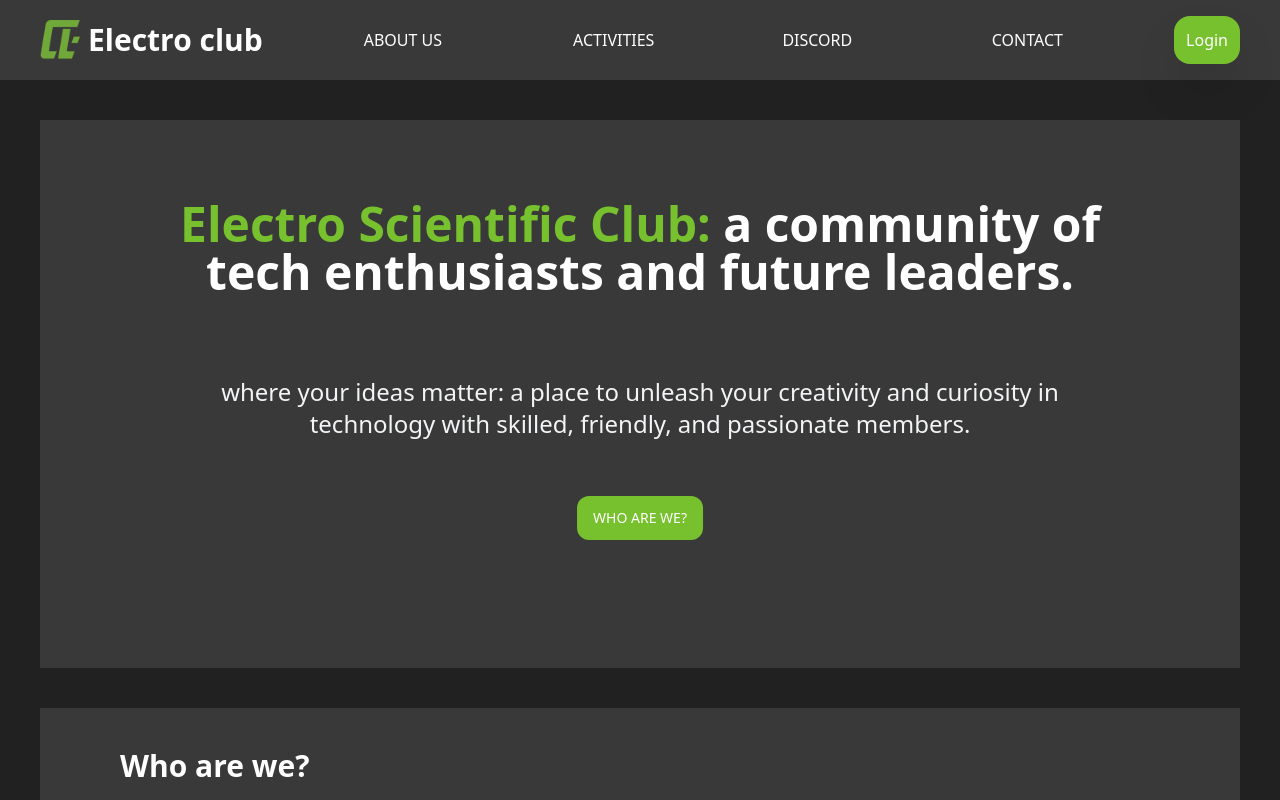
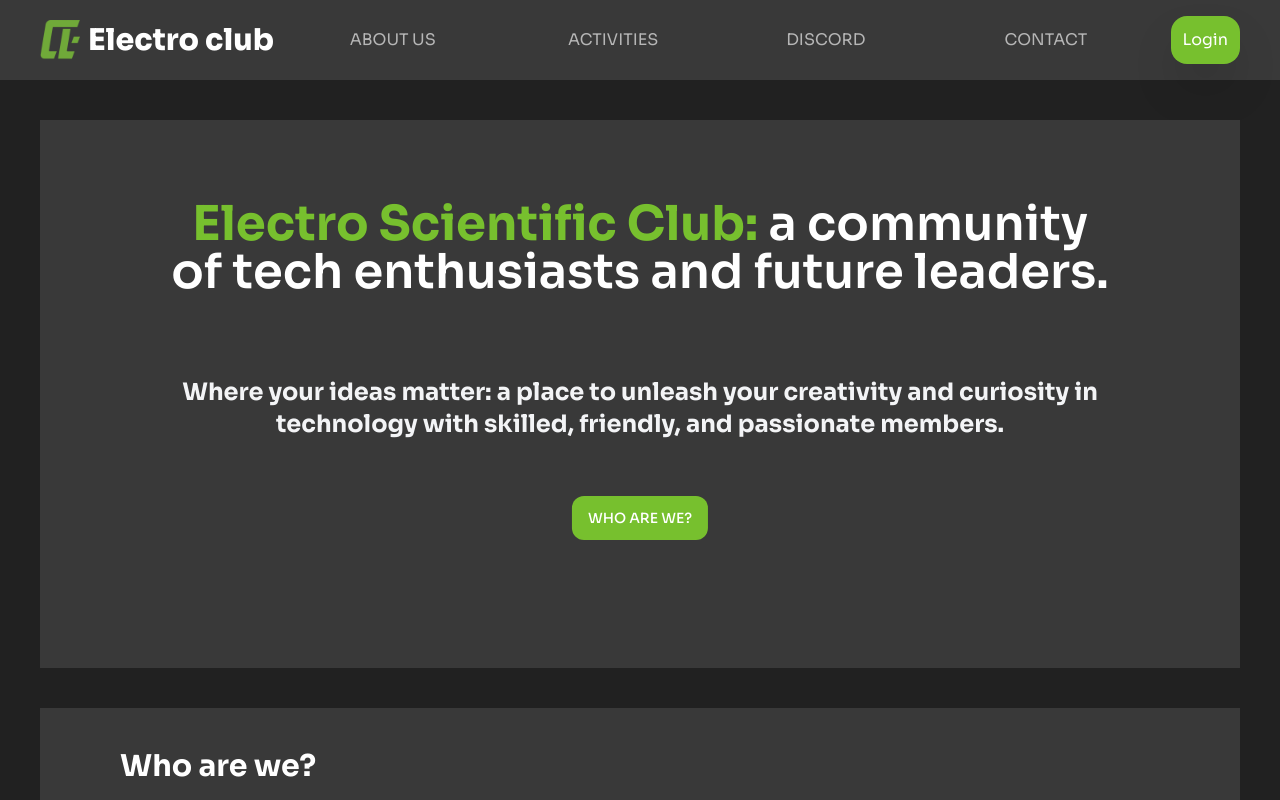
Before and after one commit to akram-aki/electro_website_v2, a React (Vite) app in the folder front/electro_website/: page / in a window 1280 px wide. Shown: the top 800 px of the page. Built offline with nearby package versions, Linux system fonts and the light colour scheme; no server answers.

Commit message:
switched font to Sora

```diff
--- a/front/electro_website/src/App.css
+++ b/front/electro_website/src/App.css
@@ -1,3 +1,6 @@
+@import url('https://fonts.googleapis.com/css2?family=Sora:wght@100;200;300;400;500;600;700;800&display=swap');
+
 body {
   background-color: #212121;
+  font-family: 'Sora', sans-serif;
 }
--- a/front/electro_website/src/assets/Counter.jsx
+++ b/front/electro_website/src/assets/Counter.jsx
@@ -10,7 +10,7 @@ const Counter = ({ from, to, duration }) => {
     if (isInView) {
       controls.start({
         count: to,
-        transition: { duration: duration, ease: "easeInOut" },
+        transition: { duration: duration, ease: [0.6, -0.05, 0.01, 0.99] },
       });
     }
   }, [isInView, controls, from]);
--- a/front/electro_website/src/assets/Description.jsx
+++ b/front/electro_website/src/assets/Description.jsx
@@ -2,13 +2,13 @@ export default function Description() {
   return (
     <div className="bg-NAV relative m-10 pb-52">
       <div className="flex px-32 py-20 font-semibold text-white ">
-        <p className="text-5xl  text-center ">
-          <span className="text-ELECT">Electro Scientific Club:</span> a
+        <p className="text-5xl  text-center font-sora">
+          <span className="text-ELECT font-bold">Electro Scientific Club:</span> a
           community of tech enthusiasts and future leaders.
         </p>
       </div>
-      <p className="text-gray-100 pb-5 font-medium px-32 text-2xl text-center ">
-        where your ideas matter: a place to unleash your creativity and
+      <p className="text-gray-100 pb-5 px-32 text-2xl text-center font-sora font-bold">
+        Where your ideas matter: a place to unleash your creativity and
         curiosity in technology with skilled, friendly, and passionate members.
       </p>
       <button className="bg-ELECT  font-medium text-sm absolute left-1/2 bottom-32 transform -translate-x-1/2 text-white rounded-xl px-4 py-3">
--- a/front/electro_website/src/assets/Header.jsx
+++ b/front/electro_website/src/assets/Header.jsx
@@ -10,12 +10,12 @@ export default function Header() {
   }
 
   return (
-    <nav className="bg-NAV text-white     flex  justify-between px-10   py-4 items-center">
+    <nav className="bg-NAV text-[#b6b6b6]     flex  justify-between px-10   py-4 items-center">
       <a href="/" className="flex items-center gap-2">
         <img src={elect_logo} className="size-10" alt="logo" />
-        <span className="text-3xl font-bold">Electro club</span>
+        <span className="text-3xl font-sora font-extrabold text-white">Electro club</span>
       </a>
-      <div className="grid grid-cols-4 gap-32">
+      <div className="grid grid-cols-4 gap-32 font-sora">
         <a href="" className="hover:text-ELECT">
           ABOUT US
         </a>
--- a/front/electro_website/src/assets/Who.jsx
+++ b/front/electro_website/src/assets/Who.jsx
@@ -20,7 +20,7 @@ export default function Who() {
           </p>
           <a
             href=""
-            className=" ml-auto text-white font-bold hover:shadow-md text-xl mr-12"
+            className=" ml-auto text-white font-bold text-xl mr-12"
           >
             Learn more
           </a>
--- a/front/electro_website/tailwind.config.js
+++ b/front/electro_website/tailwind.config.js
@@ -8,6 +8,10 @@ export default {
         NAV: "#393939",
         BG: "#212121",
       },
+      // tailwind.config.js
+      fontFamily: {
+        sora: ['Sora', 'sans-serif'],
+      },
     },
   },
   plugins: [],
```
Also changed, not shown: 2 other files (tests, documents, lock files or other folders).
